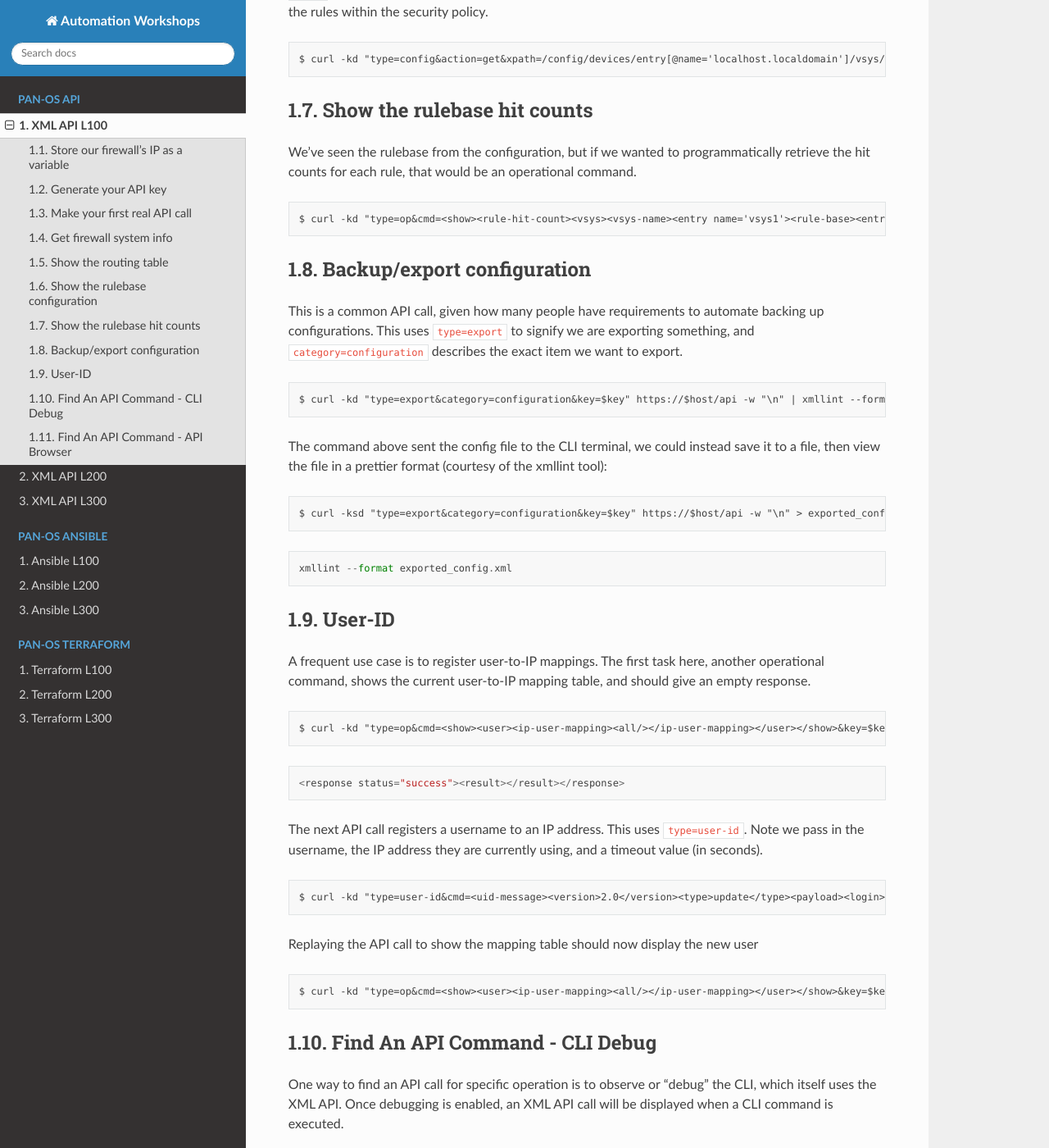
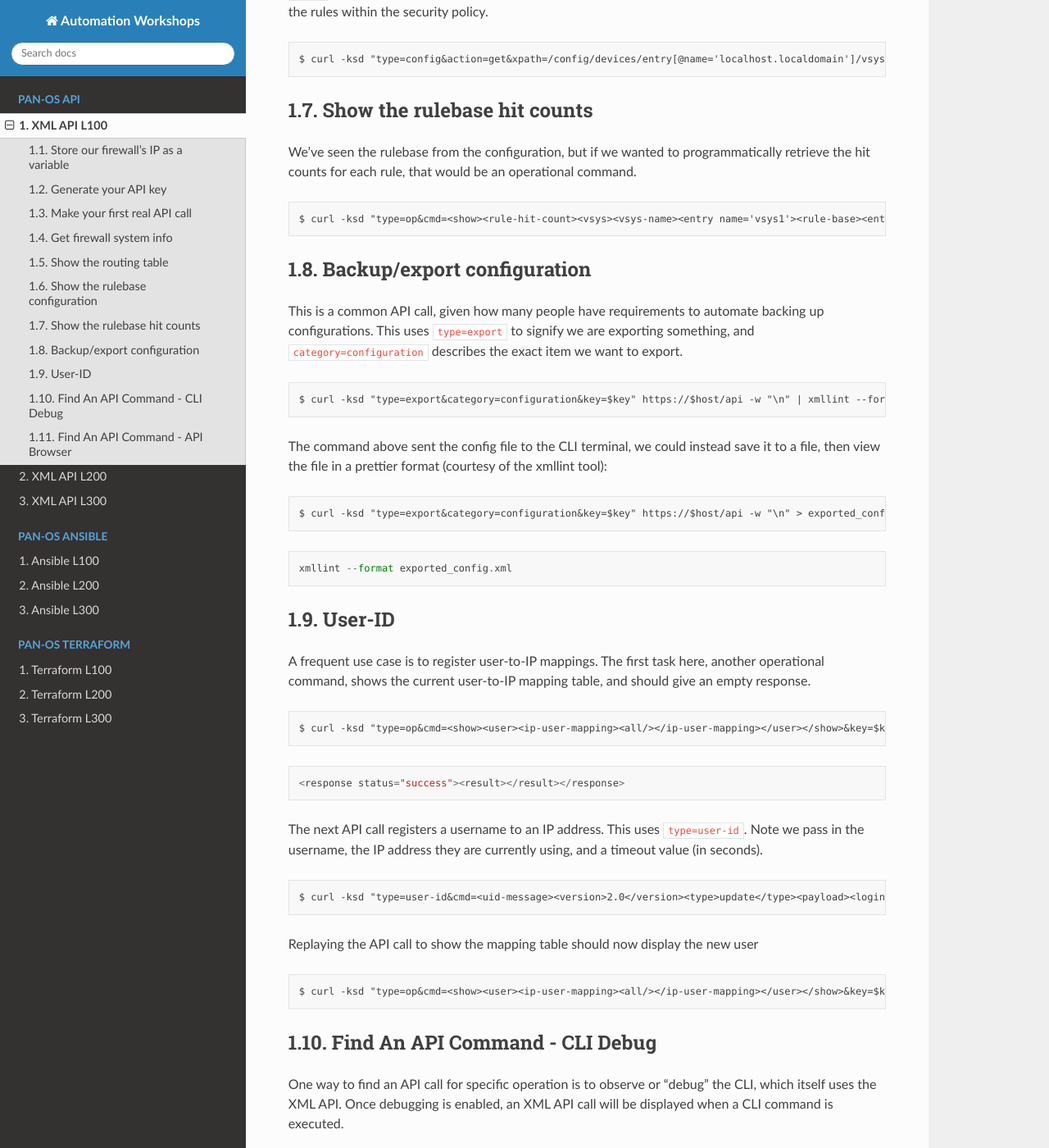
Before and after one commit to jamesholland-uk/automation-workshops, a Sphinx documentation site: the page built from docs/xmlapi/l100.rst, in a window 1280 px wide and 1400 px high, scrolled down 2211 px. Shown: the whole window at 82% size. Built offline with Sphinx 7.4.7 and the Read the Docs theme 2.0.0, drawn with Linux system fonts in a browser that asks for light colours; some of the changed text lies outside the part shown.

Commit message:
Silent curling

```diff
--- a/docs/xmlapi/l100.rst
+++ b/docs/xmlapi/l100.rst
@@ -30,7 +30,7 @@ Before you can make any API calls, you need to generate an API key. Your API key
 .. code-block::
         :class: copy-button
 
-        $ curl -kd 'type=keygen&user=YOUR_ADMIN_PASSWORD&password=YOUR_ADMIN_PASSWORD' https://$host/api -w "\n" | xmllint --format -
+        $ curl -ksd 'type=keygen&user=YOUR_ADMIN_PASSWORD&password=YOUR_ADMIN_PASSWORD' https://$host/api -w "\n" | xmllint --format -
 
 .. code-block::
 
@@ -57,7 +57,7 @@ Your first API call will tell you if the firewall is in a ready and operational
 .. code-block::
         :class: copy-button
 
-        $ curl -kd "type=op&cmd=<show><chassis-ready></chassis-ready></show>&key=$key" https://$host/api -w "\n" | xmllint --format -
+        $ curl -ksd "type=op&cmd=<show><chassis-ready></chassis-ready></show>&key=$key" https://$host/api -w "\n" | xmllint --format -
 
 .. code-block::
 
@@ -71,7 +71,7 @@ Next, retrieve information about the firewall system. This too is an operational
 .. code-block::
         :class: copy-button
 
-        $ curl -kd "type=op&cmd=<show><system><info></info></system></show>&key=$key" https://$host/api -w "\n" | xmllint --format -
+        $ curl -ksd "type=op&cmd=<show><system><info></info></system></show>&key=$key" https://$host/api -w "\n" | xmllint --format -
 
 Show the routing table
 ====================================
@@ -80,7 +80,7 @@ Another useful operational command is to display the routing table.
 .. code-block::
         :class: copy-button
 
-        $ curl -kd "type=op&cmd=<show><routing><route></route></routing></show>&key=$key" https://$host/api -w "\n" | xmllint --format -
+        $ curl -ksd "type=op&cmd=<show><routing><route></route></routing></show>&key=$key" https://$host/api -w "\n" | xmllint --format -
 
 Show the rulebase configuration
 ====================================
@@ -89,7 +89,7 @@ Now we look at the firewall configuration. Notice the type of API call this time
 .. code-block::
         :class: copy-button
 
-        $ curl -kd "type=config&action=get&xpath=/config/devices/entry[@name='localhost.localdomain']/vsys/entry[@name='vsys1']/rulebase/security/rules&key=$key" https://$host/api -w "\n" | xmllint --format -
+        $ curl -ksd "type=config&action=get&xpath=/config/devices/entry[@name='localhost.localdomain']/vsys/entry[@name='vsys1']/rulebase/security/rules&key=$key" https://$host/api -w "\n" | xmllint --format -
 
 Show the rulebase hit counts
 ====================================
@@ -98,7 +98,7 @@ We've seen the rulebase from the configuration, but if we wanted to programmatic
 .. code-block::
         :class: copy-button
 
-        $ curl -kd "type=op&cmd=<show><rule-hit-count><vsys><vsys-name><entry name='vsys1'><rule-base><entry name='security'><rules><all/></rules></entry></rule-base></entry></vsys-name></vsys></rule-hit-count></show>&key=$key" https://$host/api -w "\n"| xmllint --format -
+        $ curl -ksd "type=op&cmd=<show><rule-hit-count><vsys><vsys-name><entry name='vsys1'><rule-base><entry name='security'><rules><all/></rules></entry></rule-base></entry></vsys-name></vsys></rule-hit-count></show>&key=$key" https://$host/api -w "\n"| xmllint --format -
 
 Backup/export configuration
 ====================================
@@ -107,7 +107,7 @@ This is a common API call, given how many people have requirements to automate b
 .. code-block::
         :class: copy-button
 
-        $ curl -kd "type=export&category=configuration&key=$key" https://$host/api -w "\n" | xmllint --format -
+        $ curl -ksd "type=export&category=configuration&key=$key" https://$host/api -w "\n" | xmllint --format -
 
 
 The command above sent the config file to the CLI terminal, we could instead save it to a file, then view the file in a prettier format (courtesy of the xmllint tool):
@@ -130,7 +130,7 @@ A frequent use case is to register user-to-IP mappings. The first task here, ano
 .. code-block::
         :class: copy-button
 
-        $ curl -kd "type=op&cmd=<show><user><ip-user-mapping><all/></ip-user-mapping></user></show>&key=$key" https://$host/api -w "\n" | xmllint --format -
+        $ curl -ksd "type=op&cmd=<show><user><ip-user-mapping><all/></ip-user-mapping></user></show>&key=$key" https://$host/api -w "\n" | xmllint --format -
 
 .. code-block::
 
@@ -141,14 +141,14 @@ The next API call registers a username to an IP address. This uses ``type=user-i
 .. code-block::
         :class: copy-button
 
-        $ curl -kd "type=user-id&cmd=<uid-message><version>2.0</version><type>update</type><payload><login><entry name=\"NewUser\" ip=\"10.50.100.9\" timeout=\"120\"/></login></payload></uid-message>&key=$key" https://$host/api -w "\n"
+        $ curl -ksd "type=user-id&cmd=<uid-message><version>2.0</version><type>update</type><payload><login><entry name=\"NewUser\" ip=\"10.50.100.9\" timeout=\"120\"/></login></payload></uid-message>&key=$key" https://$host/api -w "\n"
 
 Replaying the API call to show the mapping table should now display the new user
 
 .. code-block::
         :class: copy-button
 
-        $ curl -kd "type=op&cmd=<show><user><ip-user-mapping><all/></ip-user-mapping></user></show>&key=$key" https://$host/api -w "\n" | xmllint --format -
+        $ curl -ksd "type=op&cmd=<show><user><ip-user-mapping><all/></ip-user-mapping></user></show>&key=$key" https://$host/api -w "\n" | xmllint --format -
 
 
 Find An API Command - CLI Debug
```
